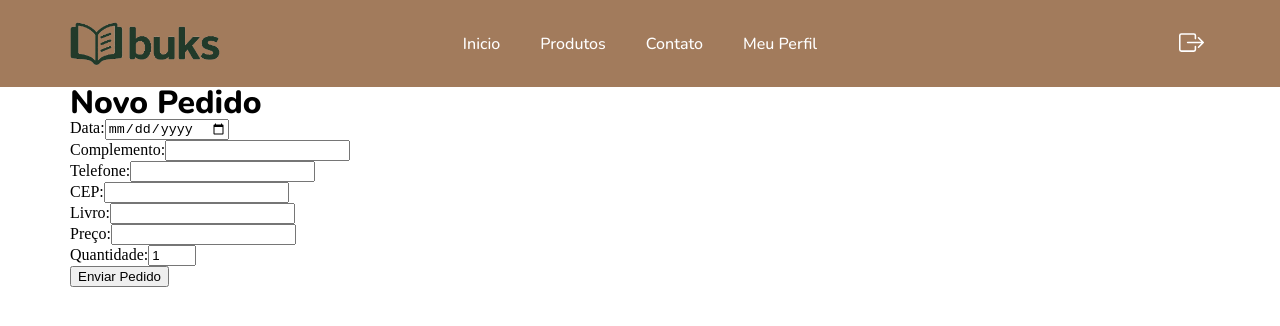
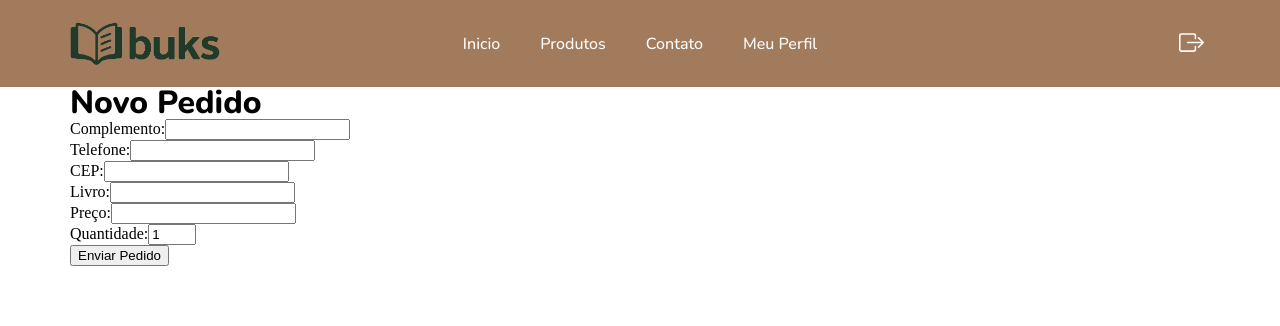
Before and after one commit to Jvictoroak/Buks, a React (Create React App) app in the folder buks/: page /pedido in a window 1280 px wide. Shown: the top 326 px of the page. Built offline with nearby package versions, Linux system fonts and the light colour scheme; sample sign-in values are in the browser's storage.

Commit message:
ajuste banco e formulario

```diff
--- a/buks/src/components/paginas/pedido_formulario/index.tsx
+++ b/buks/src/components/paginas/pedido_formulario/index.tsx
@@ -17,7 +17,6 @@
     } catch {}
   }
   const [form, setForm] = useState({
-    data: '',
     complemento: '',
     telefone: '',
     cep: '',
@@ -33,16 +32,18 @@
 
   const handleSubmit = async (e: React.FormEvent) => {
     e.preventDefault();
+    // Gera a data atual no formato YYYY-MM-DD
+    const dataAtual = new Date().toISOString().slice(0, 10);
+    const pedido = { ...form, data: dataAtual };
     try {
       const response = await fetch('http://localhost:3001/pedidos', {
         method: 'POST',
         headers: { 'Content-Type': 'application/json' },
-        body: JSON.stringify(form),
+        body: JSON.stringify(pedido),
       });
       if (response.ok) {
         Swal.fire('Sucesso', 'Pedido realizado com sucesso!', 'success');
         setForm({
-          data: '',
           complemento: '',
           telefone: '',
           cep: '',
@@ -64,16 +65,7 @@
         <div className="conteudo">
           <h2 className="titulo t1">Novo Pedido</h2>
           <form onSubmit={handleSubmit}>
-            <div>
-              <label>Data:</label>
-              <input
-                type="date"
-                name="data"
-                value={form.data}
-                onChange={handleChange}
-                required
-              />
-            </div>
+            {/* Campo de data removido */}
             <div>
               <label>Complemento:</label>
               <input
```
Also changed, not shown: 1 other file (tests, documents, lock files or other folders).
